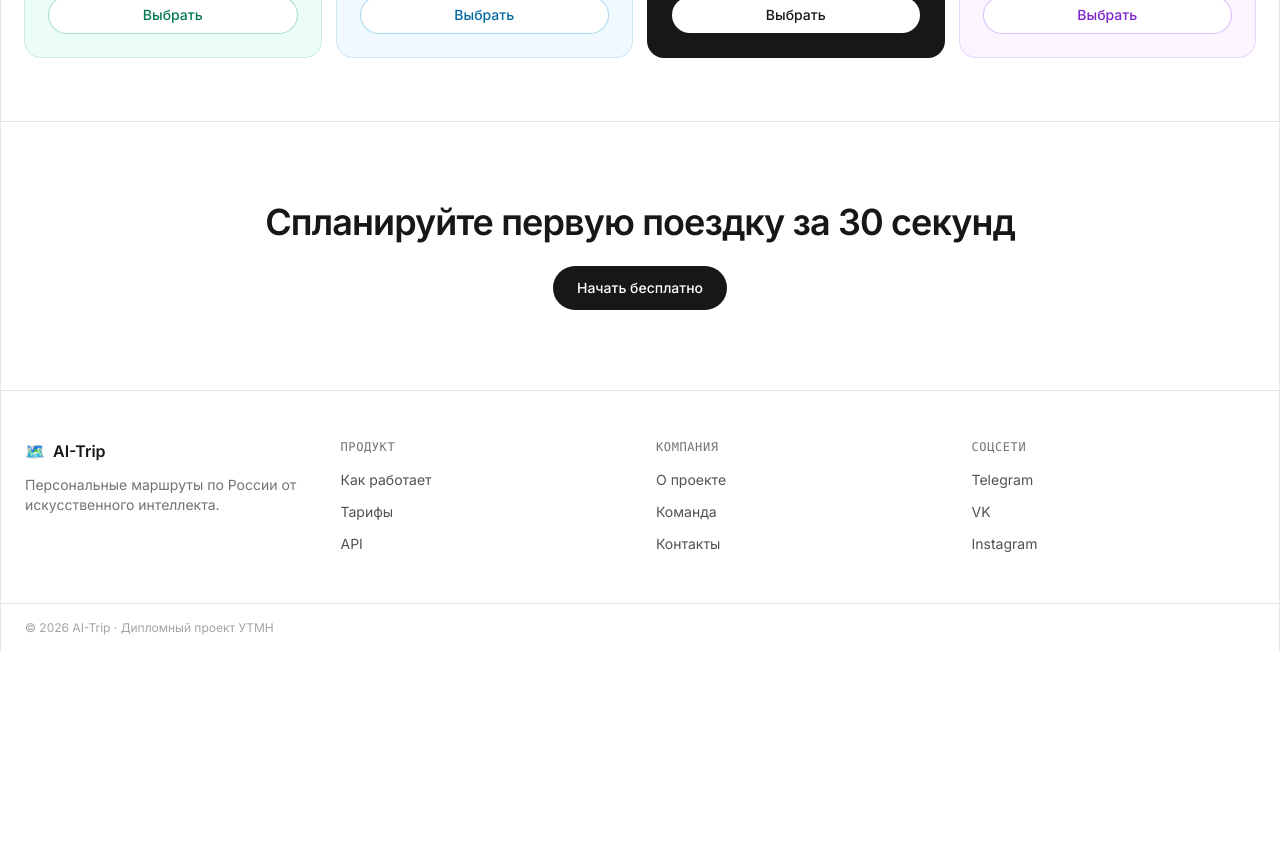
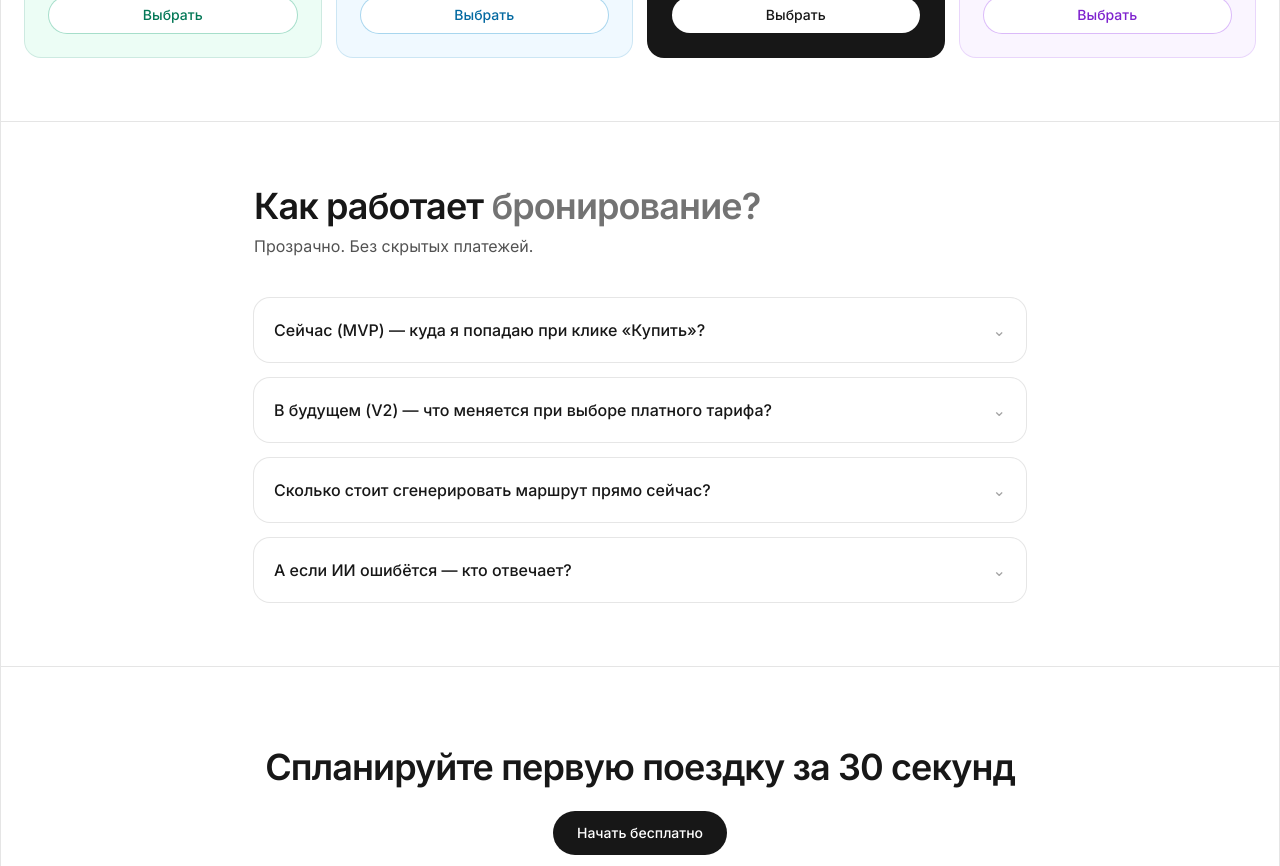
Before and after one commit to krlprjct/AI-Trip, a Next.js app: page / in a window 1280 px wide. Shown: the part 5000-5866 px from the top of the page. Before the commit the page ends 5652 px from the top, so only its background shows below. Built offline with nearby package versions, Linux system fonts and the light colour scheme.

Commit message:
fix: PDF prints only route, tariff status badges, booking FAQ section

```diff
--- a/src/app/globals.css
+++ b/src/app/globals.css
@@ -19,23 +19,25 @@
 }
 
 @media print {
-  nav,
-  section:has(#form),
-  #form,
-  .hero-section,
-  .advantages-section,
-  .how-section,
-  .pricing-section,
-  .cta-section,
-  footer,
-  .canvas-grid-line,
-  [data-print-hide] {
-    display: none !important;
+  /* по умолчанию скрыть всё */
+  body * { visibility: hidden; }
+  /* показать только результат и его потомков */
+  #print-area, #print-area * { visibility: visible; }
+  /* убрать все отступы для чистой печати */
+  #print-area {
+    position: absolute;
+    left: 0;
+    top: 0;
+    width: 100%;
   }
-  [data-print-show] {
-    display: block !important;
-  }
-  body {
-    background: white;
-  }
+  /* убрать sticky-навбар, hero и прочее */
+  header, nav, footer { display: none !important; }
+  /* предотвратить разрыв страниц внутри карточек */
+  .print-keep-together { page-break-inside: avoid; }
+  /* белый фон, чёрный текст */
+  html, body { background: white !important; color: black !important; }
+  /* убрать ring/shadow на печати */
+  * { box-shadow: none !important; }
+  /* убрать iframe карты — на PDF не нужна */
+  iframe { display: none !important; }
 }
--- a/src/app/page.tsx
+++ b/src/app/page.tsx
@@ -1025,7 +1025,7 @@ export default function Home() {
               {loading && <LoaderState />}
 
               {result && (
-                <div className="space-y-12">
+                <div id="print-area" className="print-keep-together space-y-12">
                   {/* destination + summary + share/pdf buttons */}
                   <div className="flex items-start justify-between gap-4 flex-wrap">
                     <div>
@@ -1212,6 +1212,7 @@ export default function Home() {
           <div className="grid sm:grid-cols-2 lg:grid-cols-4 gap-4 items-start">
             {/* Сам себе пилот */}
             <div className="relative rounded-2xl p-6 flex flex-col h-full gap-4 bg-emerald-50 ring-1 ring-emerald-600/20">
+              <span className="absolute top-3 right-3 px-2 py-0.5 rounded-full text-[10px] font-medium bg-emerald-100 text-emerald-700 ring-1 ring-emerald-600/30">✅ Сейчас работает</span>
               <div>
                 <div className="text-3xl mb-3">🎒</div>
                 <h3 className="text-lg font-semibold text-neutral-900">Сам себе пилот</h3>
@@ -1232,6 +1233,7 @@ export default function Home() {
 
             {/* Автопилот Лайт */}
             <div className="relative rounded-2xl p-6 flex flex-col h-full gap-4 bg-sky-50 ring-1 ring-sky-600/20">
+              <span className="absolute top-3 right-3 px-2 py-0.5 rounded-full text-[10px] font-medium bg-amber-100 text-amber-700 ring-1 ring-amber-600/30">🚧 Скоро</span>
               <div>
                 <div className="text-3xl mb-3">✈️</div>
                 <h3 className="text-lg font-semibold text-neutral-900">Автопилот лайт</h3>
@@ -1253,6 +1255,7 @@ export default function Home() {
             {/* Автопилот Полный — featured */}
             <div className="relative rounded-2xl p-6 flex flex-col h-full gap-4 bg-neutral-900 text-white ring-1 ring-neutral-900">
               <span className="absolute -top-3 left-1/2 -translate-x-1/2 px-3 py-1 rounded-full bg-amber-400 text-amber-950 text-xs font-bold whitespace-nowrap">Популярный</span>
+              <span className="absolute top-3 right-3 px-2 py-0.5 rounded-full text-[10px] font-medium bg-amber-100 text-amber-700 ring-1 ring-amber-600/30">🚧 Скоро</span>
               <div>
                 <div className="text-3xl mb-3">🚀</div>
                 <h3 className="text-lg font-semibold text-white">Автопилот полный</h3>
@@ -1293,6 +1296,55 @@ export default function Home() {
                 Выбрать
               </button>
             </div>
+          </div>
+        </div>
+      </section>
+
+      {/* ── FAQ — Как работает бронирование ── */}
+      <div className="canvas-grid-line" />
+      <section className="border-x border-neutral-200 max-w-[1280px] mx-auto">
+        <div className="max-w-[820px] mx-auto px-6 py-16">
+          <h2 className="text-3xl md:text-4xl tracking-tight font-[550] mb-2">
+            Как работает <span className="text-neutral-500">бронирование?</span>
+          </h2>
+          <p className="text-neutral-600 mb-10">Прозрачно. Без скрытых платежей.</p>
+          <div className="space-y-4">
+            <details className="group rounded-2xl bg-white ring-1 ring-neutral-950/10 p-5 open:ring-neutral-950/20">
+              <summary className="font-medium cursor-pointer flex items-center justify-between list-none">
+                Сейчас (MVP) — куда я попадаю при клике «Купить»?
+                <span className="text-neutral-400 group-open:rotate-180 transition-transform">⌄</span>
+              </summary>
+              <p className="mt-3 text-sm text-neutral-600 leading-relaxed">
+                Кнопка «Купить» открывает партнёрский сайт (Tutu для билетов, Островок для отелей, Aviasales для авиа) с уже заполненными вашими параметрами. Вы платите им напрямую, по их ценам. Мы получаем партнёрскую комиссию — для вас цена не меняется.
+              </p>
+            </details>
+            <details className="group rounded-2xl bg-white ring-1 ring-neutral-950/10 p-5 open:ring-neutral-950/20">
+              <summary className="font-medium cursor-pointer flex items-center justify-between list-none">
+                В будущем (V2) — что меняется при выборе платного тарифа?
+                <span className="text-neutral-400 group-open:rotate-180 transition-transform">⌄</span>
+              </summary>
+              <p className="mt-3 text-sm text-neutral-600 leading-relaxed">
+                Платные тарифы (Автопилот Лайт / Полный / Премиум) появятся когда мы запустим прямое бронирование на сайте — без редиректа. Вы выбираете маршрут и оплачиваете одной кнопкой через ЮKassu. Цены те же, что на партнёрских сайтах. Сейчас платные тарифы помечены «🚧 Скоро».
+              </p>
+            </details>
+            <details className="group rounded-2xl bg-white ring-1 ring-neutral-950/10 p-5 open:ring-neutral-950/20">
+              <summary className="font-medium cursor-pointer flex items-center justify-between list-none">
+                Сколько стоит сгенерировать маршрут прямо сейчас?
+                <span className="text-neutral-400 group-open:rotate-180 transition-transform">⌄</span>
+              </summary>
+              <p className="mt-3 text-sm text-neutral-600 leading-relaxed">
+                Бесплатно. Без ограничений. Никаких карт привязывать не нужно. Платите только если решите забронировать через партнёрский сервис — и платите им, не нам.
+              </p>
+            </details>
+            <details className="group rounded-2xl bg-white ring-1 ring-neutral-950/10 p-5 open:ring-neutral-950/20">
+              <summary className="font-medium cursor-pointer flex items-center justify-between list-none">
+                А если ИИ ошибётся — кто отвечает?
+                <span className="text-neutral-400 group-open:rotate-180 transition-transform">⌄</span>
+              </summary>
+              <p className="mt-3 text-sm text-neutral-600 leading-relaxed">
+                ИИ работает с актуальными ценами и расписаниями партнёров. Если на партнёрском сайте окажется другая цена или нет нужного отеля — это решается у партнёра напрямую. На платных тарифах в будущем мы добавим страховку поездки и ручную проверку отелей сотрудниками сервиса.
+              </p>
+            </details>
           </div>
         </div>
       </section>
```
